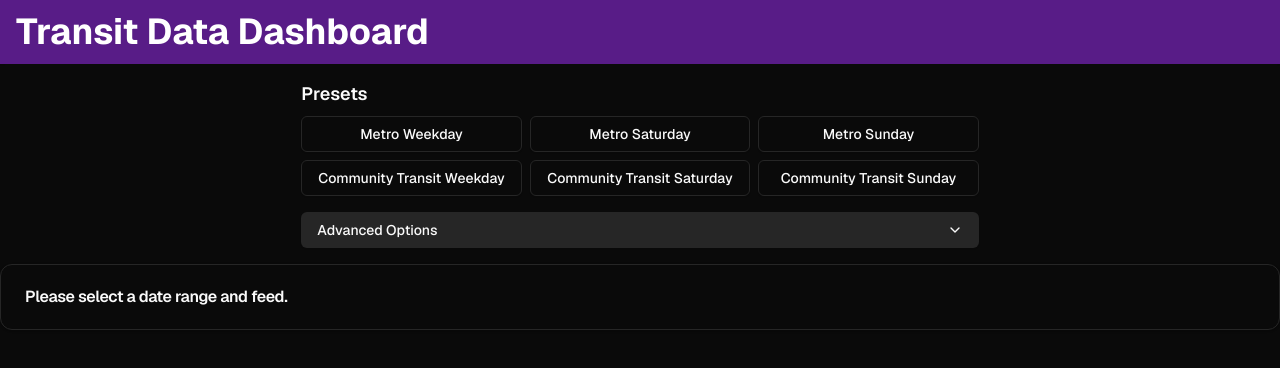
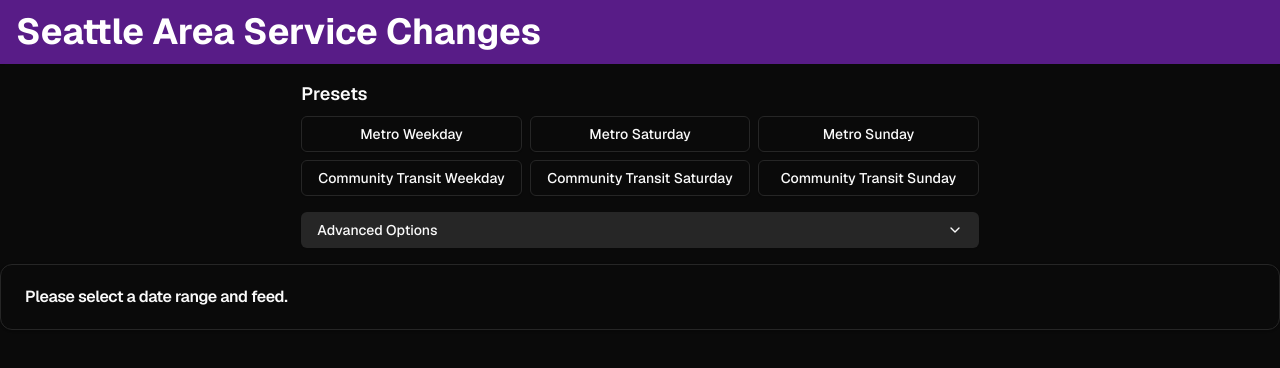
Before and after one commit to danielhep/service-changes, a Next.js app: page / in a window 1280 px wide. Shown: the top 368 px of the page. Built offline with nearby package versions, Linux system fonts and the light colour scheme.

Commit message:
rename site

```diff
--- a/src/app/layout.tsx
+++ b/src/app/layout.tsx
@@ -6,8 +6,8 @@
 import { ThemeProvider } from "~/components/theme-provider";
 
 export const metadata: Metadata = {
-  title: "Create T3 App",
-  description: "Generated by create-t3-app",
+  title: "Service Change Analysis",
+  description: "Analyze changes in transit service in the Seattle area",
   icons: [{ rel: "icon", url: "/favicon.ico" }],
 };
 
@@ -28,7 +28,7 @@
           disableTransitionOnChange
         >
           <header className="h-16 w-full bg-purple-900 shadow-sm flex items-center px-4">
-            <h1 className="text-4xl font-bold text-white">Transit Data Dashboard</h1>
+            <h1 className="text-4xl font-bold text-white">Seattle Area Service Changes</h1>
           </header>
           {children}
         </ThemeProvider>
```
